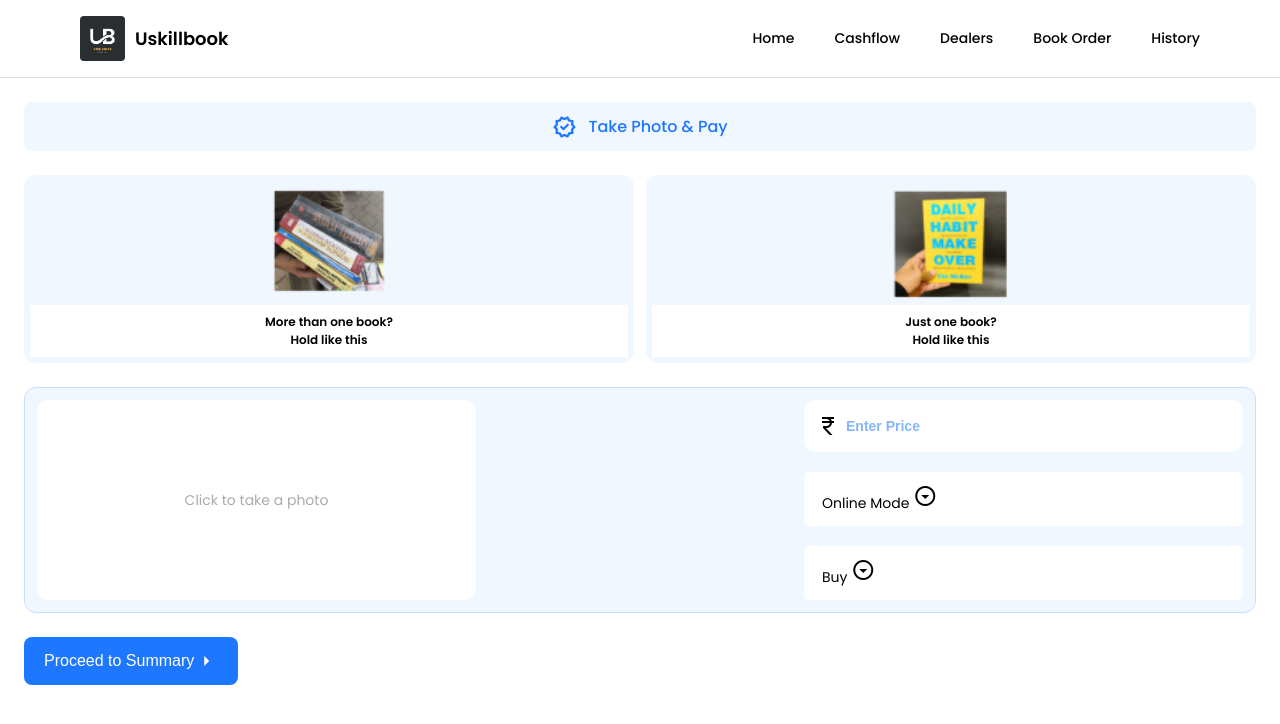
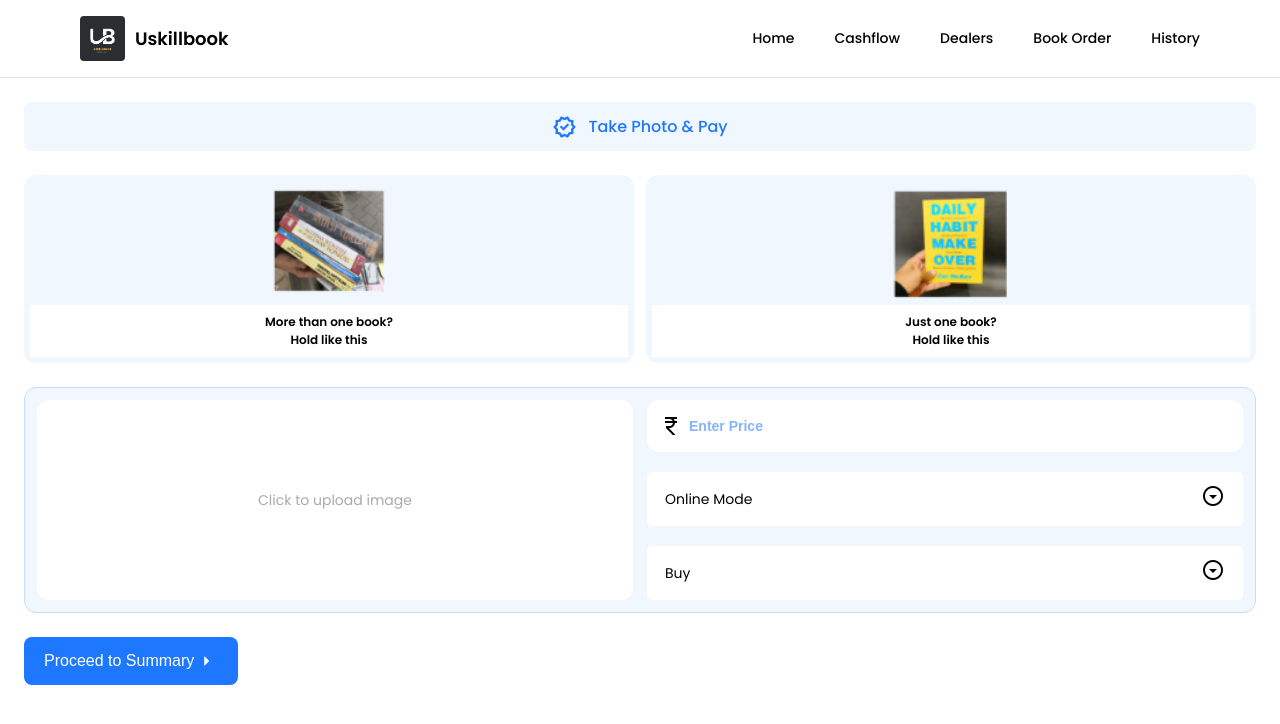
Before and after one commit to MurXGen/uskillbook, a React (Vite) app in the folder frontend/: page /checkout in a window 1280 px wide. Shown: the top 724 px of the page. Built offline with nearby package versions, Linux system fonts and the light colour scheme.

Commit message:
CameraV2

```diff
--- a/frontend/src/pages/Checkout.jsx
+++ b/frontend/src/pages/Checkout.jsx
@@ -1,4 +1,4 @@
-import React, { useState, useRef } from "react";
+import React, { useState } from "react";
 import { useNavigate } from "react-router-dom";
 import Hint from '../assets/hint1.png';
 import Hint1 from '../assets/hint2.png';
@@ -12,46 +12,25 @@ const Checkout = () => {
   const [paymentMode, setPaymentMode] = useState("Online Mode");
   const [buyType, setBuyType] = useState("Buy");
 
-  const videoRef = useRef(null);
-  const canvasRef = useRef(null);
+  // State to control custom dropdown visibility
+  const [showPaymentDropdown, setShowPaymentDropdown] = useState(false);
+  const [showBuyTypeDropdown, setShowBuyTypeDropdown] = useState(false);
 
-  // Open the camera when clicking "Click to upload"
-  const openCamera = async () => {
-    try {
-      const stream = await navigator.mediaDevices.getUserMedia({ video: { facingMode: "environment" } });
-      if (videoRef.current) {
-        videoRef.current.srcObject = stream;
-      }
-    } catch (error) {
-      alert("Camera access denied or unavailable.");
-      console.error("Error accessing camera:", error);
-    }
-  };
-
-  // Capture the photo
-  const capturePhoto = () => {
-    const video = videoRef.current;
-    const canvas = canvasRef.current;
-    if (video && canvas) {
-      const context = canvas.getContext("2d");
-      canvas.width = video.videoWidth;
-      canvas.height = video.videoHeight;
-      context.drawImage(video, 0, 0, canvas.width, canvas.height);
-      const imageDataUrl = canvas.toDataURL("image/png");
-      setImageUrl(imageDataUrl);
-      setImage(imageDataUrl);
-
-      // Stop the camera
-      const stream = video.srcObject;
-      const tracks = stream.getTracks();
-      tracks.forEach(track => track.stop());
-      video.srcObject = null;
+  const handleImageChange = (e) => {
+    const file = e.target.files[0];
+    if (file) {
+      const reader = new FileReader();
+      reader.onloadend = () => {
+        setImageUrl(reader.result);
+      };
+      reader.readAsDataURL(file);
+      setImage(file);
     }
   };
 
   const handleSubmit = async () => {
     if (!image || !price || !paymentMode || !buyType) {
-      alert("Please take a photo, enter a price, and select all options.");
+      alert("Please upload an image, enter a price, and select all options.");
       return;
     }
 
@@ -88,6 +67,7 @@ const Checkout = () => {
     }
   };
 
+
   return (
     <div className="container">
       <div className="note">
@@ -108,31 +88,26 @@ const Checkout = () => {
         </div>
       )}
 
-      {/* Image Capture Section */}
+      {/* Image Upload Section */}
       <div className="userAction">
         <div className="previewContainer">
-          {imageUrl ? (
-            <img src={imageUrl} alt="Preview" className="previewImg" />
-          ) : (
-            <div className="uploadPlaceholder" onClick={openCamera}>
-              Click to take a photo
-            </div>
+          {imageUrl && <img src={imageUrl} alt="Preview" className="previewImg" />}
+          {!imageUrl && (
+            <label htmlFor="fileInput" className="uploadPlaceholder">
+              Click to upload image
+            </label>
           )}
+          <input
+            type="file"
+            accept="image/*"
+            id="fileInput"
+            onChange={handleImageChange}
+            className="fileInput"
+          />
         </div>
 
-        {/* Camera View */}
-        <div className="cameraContainer">
-          <video ref={videoRef} autoPlay className="cameraFeed"></video>
-          {videoRef.current && (
-            <button onClick={capturePhoto} className="captureButton">
-              Capture
-            </button>
-          )}
-        </div>
+        <div className="formFilling">
 
-        <canvas ref={canvasRef} style={{ display: "none" }}></canvas>
-
-        <div className="formFilling">
           <div className="priceBox">
             <span className="material-symbols-outlined">currency_rupee</span>
             <input
@@ -148,28 +123,53 @@ const Checkout = () => {
           <div className="customDropdown">
             <div
               className="dropdownHeader"
-              onClick={() => setPaymentMode(paymentMode === "Online Mode" ? "Cash" : "Online Mode")}
+              onClick={() => setShowPaymentDropdown(!showPaymentDropdown)}
             >
-              {paymentMode} <span className="material-symbols-outlined">arrow_drop_down_circle</span>
+              <div className="dropDownLabel">
+                <div>{paymentMode}</div>
+                <div><span className="material-symbols-outlined">
+                  arrow_drop_down_circle
+                </span></div>
+              </div>
+
             </div>
+            {showPaymentDropdown && (
+              <div className="dropdownOptions slide-down">
+                <div onClick={() => { setPaymentMode("Online Mode"); setShowPaymentDropdown(false); }}>Online Mode</div>
+                <div onClick={() => { setPaymentMode("Cash"); setShowPaymentDropdown(false); }}>Cash</div>
+              </div>
+            )}
           </div>
 
           {/* Custom Dropdown - Buy Type */}
           <div className="customDropdown">
             <div
               className="dropdownHeader"
-              onClick={() => setBuyType(buyType === "Buy" ? "Rent" : "Buy")}
+              onClick={() => setShowBuyTypeDropdown(!showBuyTypeDropdown)}
             >
-              {buyType} <span className="material-symbols-outlined">arrow_drop_down_circle</span>
+              <div className="dropDownLabel">
+                <div>{buyType}</div>
+                <div><span className="material-symbols-outlined">
+                  arrow_drop_down_circle
+                </span></div>
+              </div>
             </div>
+            {showBuyTypeDropdown && (
+              <div className="dropdownOptions slide-down">
+                <div onClick={() => { setBuyType("Buy"); setShowBuyTypeDropdown(false); }}>Buy</div>
+                <div onClick={() => { setBuyType("Rent"); setShowBuyTypeDropdown(false); }}>Rent</div>
+              </div>
+            )}
           </div>
+
         </div>
       </div>
 
       {/* Proceed Button */}
       <div className="proceed">
         <button onClick={handleSubmit} className="submit-button">
-          Proceed to Summary <span className="material-symbols-outlined">arrow_right</span>
+          Proceed to Summary
+          <span className="material-symbols-outlined">arrow_right</span>
         </button>
       </div>
     </div>
```
